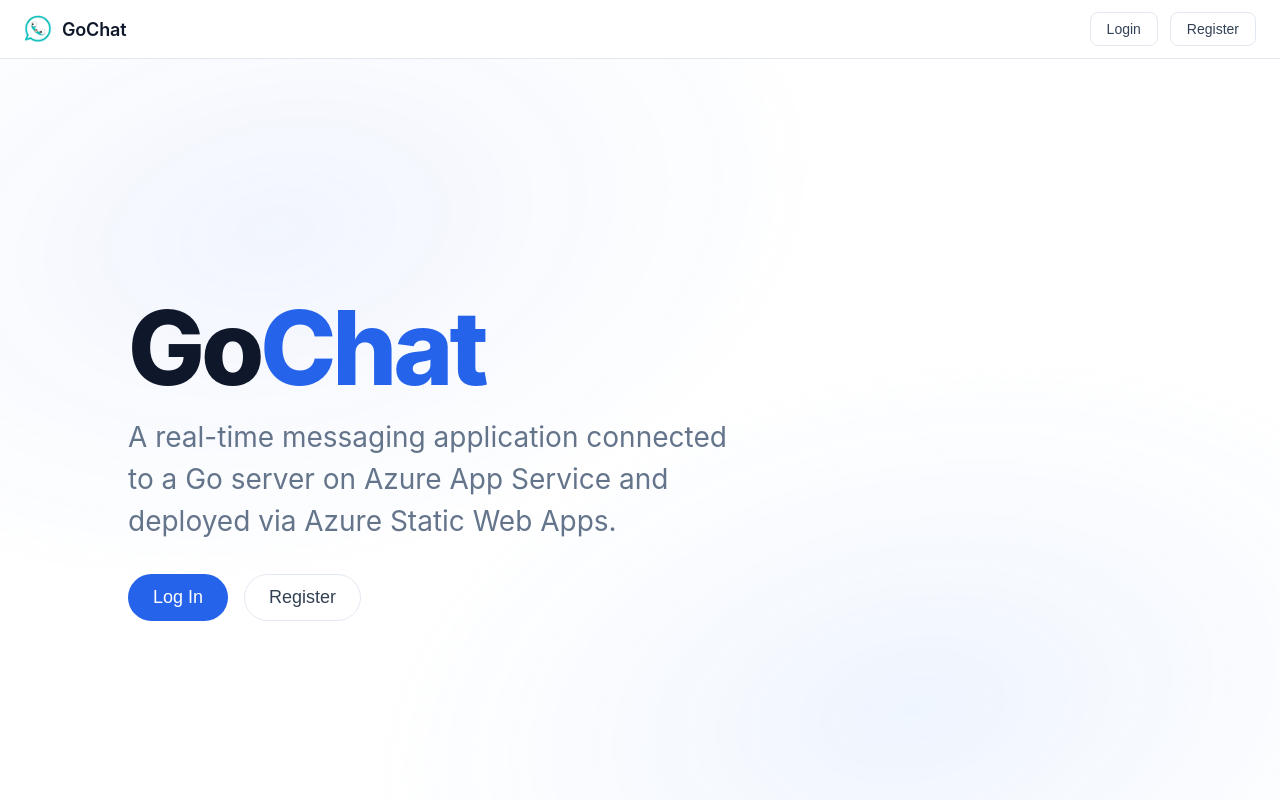
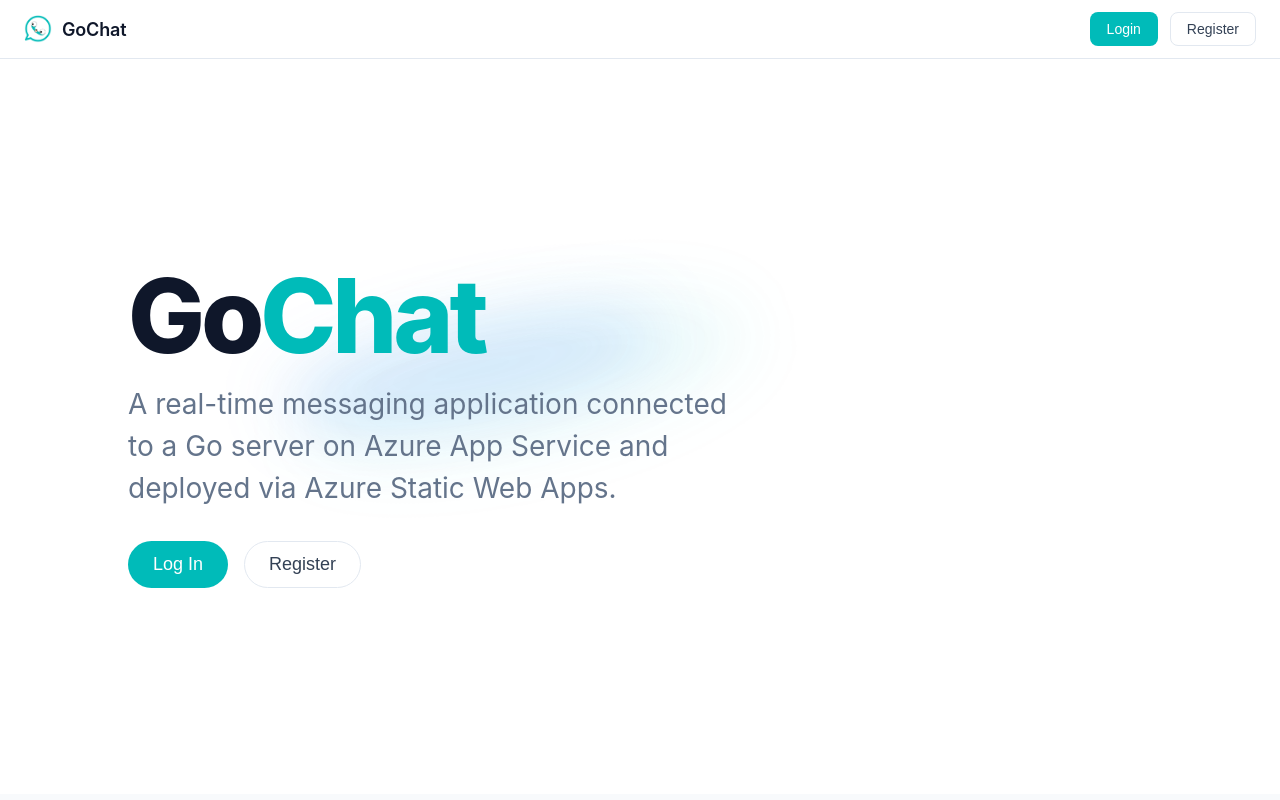
Before and after one commit to sergioferg/gochat, a React (Vite) app in the folder frontend/: page / in a window 1280 px wide. Built offline with nearby package versions, Linux system fonts and the light colour scheme; no server answers.

Commit message:
home page changes

```diff
--- a/frontend/src/App.css
+++ b/frontend/src/App.css
@@ -958,7 +958,7 @@
 }
 
 .btn-send-request.friends {
-  background-color: var(--color-surface-hover, #3b82f6);
+  background-color: var(--color-surface-hover, #00bbb9);
   color: #ffffff;
 }
 
--- a/frontend/src/App.jsx
+++ b/frontend/src/App.jsx
@@ -125,7 +125,8 @@ function App() {
                         <>
                             <button
                                 type="button"
-                                className={`nav-btn ${isAuthModalOpen && authMode === "login" ? "active" : ""}`}
+                                className="btn-primary"
+                                style={{ width: "auto", padding: "var(--space-2) var(--space-4)" }}
                                 onClick={() => handleOpenAuthModal("login")}
                             >
                                 Login
--- a/frontend/src/index.css
+++ b/frontend/src/index.css
@@ -1,8 +1,8 @@
 :root {
   /* Colors */
-  --color-primary: #2563eb;
-  --color-primary-hover: #1d4ed8;
-  --color-primary-light: rgba(37, 99, 235, 0.08);
+  --color-primary: #00bbb9;
+  --color-primary-hover: #00a2a0;
+  --color-primary-light: rgba(0, 187, 185, 0.08);
   --color-bg: #ffffff;
   --color-surface: #f8fafc;
   --color-surface-hover: #f1f5f9;
@@ -67,9 +67,9 @@
 
 @media (prefers-color-scheme: dark) {
   :root {
-    --color-primary: #3b82f6;
-    --color-primary-hover: #60a5fa;
-    --color-primary-light: rgba(59, 130, 246, 0.15);
+    --color-primary: #00bbb9;
+    --color-primary-hover: #00a2a0;
+    --color-primary-light: rgba(0, 187, 185, 0.15);
     --color-bg: #0f172a;
     --color-surface: #1e293b;
     --color-surface-hover: #334155;
@@ -154,11 +154,13 @@ code {
 .app-home-page {
   display: block;
   width: 100%;
+  flex: 1;
+  overflow-y: auto;
 }
 
 .hero-section {
   position: relative;
-  height: 100vh;
+  height: calc(100vh - 65px); /* Subtracting navbar height approx */
   width: 100%;
   overflow: hidden;
   display: flex;
@@ -172,26 +174,28 @@ code {
 .hero-brush-line {
   position: absolute;
   opacity: 0;
-  z-index: 0;
-  animation: brushMove 15s infinite ease-in-out alternate, brushFadeIn 2s ease-out forwards;
+  z-index: -1;
+  border-radius: 50%;
+  filter: blur(30px);
+  animation: brushMove 8s infinite ease-in-out alternate, brushFadeIn 2s ease-out forwards;
 }
 
 .brush-1 {
-  top: -20%;
-  left: -20%;
-  width: 80%;
-  height: 80%;
-  background: radial-gradient(ellipse at center, var(--color-primary-light) 0%, transparent 70%);
-  transform: rotate(-15deg);
+  top: 50%;
+  left: 50%;
+  width: 120%;
+  height: 120%;
+  background: var(--color-primary-light);
+  transform: translate(-50%, -50%) rotate(-2deg);
 }
 
 .brush-2 {
-  bottom: -20%;
-  right: -10%;
-  width: 80%;
+  top: 60%;
+  left: 45%;
+  width: 100%;
   height: 80%;
-  background: radial-gradient(ellipse at center, rgba(59, 130, 246, 0.1) 0%, transparent 70%);
-  transform: rotate(25deg);
+  background: rgba(59, 130, 246, 0.2);
+  transform: translate(-50%, -50%) rotate(3deg);
   animation-delay: 0.5s;
 }
 
@@ -202,6 +206,8 @@ code {
 }
 
 .hero-title {
+  position: relative;
+  display: inline-block;
   font-size: clamp(4rem, 8vw, 8rem);
   font-weight: 800;
   letter-spacing: -0.04em;
--- a/frontend/src/pages/Home.jsx
+++ b/frontend/src/pages/Home.jsx
@@ -27,11 +27,12 @@ export default function Home({ currentUser, onOpenAuthModal }) {
   return (
     <div className="app-home-page">
       <section className="hero-section">
-        <div className="hero-brush-line brush-1"></div>
-        <div className="hero-brush-line brush-2"></div>
-
         <div className="hero-content">
-          <h1 className="hero-title">Go<span>Chat</span></h1>
+          <h1 className="hero-title">
+            <div className="hero-brush-line brush-1"></div>
+            <div className="hero-brush-line brush-2"></div>
+            Go<span>Chat</span>
+          </h1>
           <p className="hero-description">
             A real-time messaging application connected to a Go server on Azure App Service and deployed via Azure Static Web Apps.
           </p>
```
